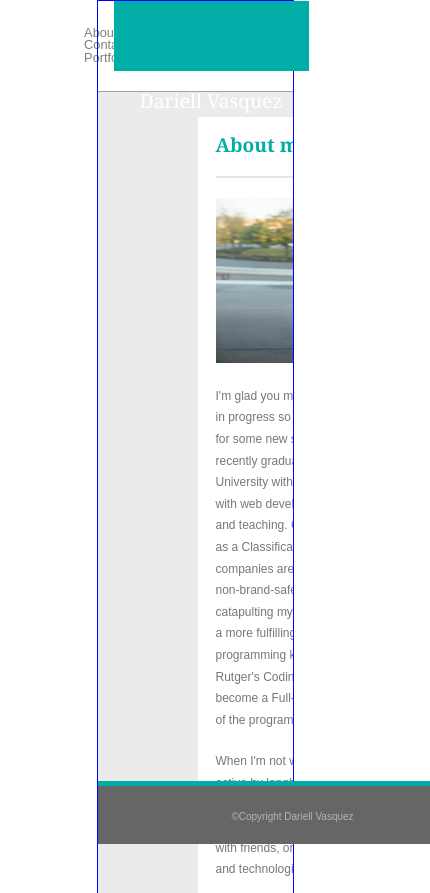
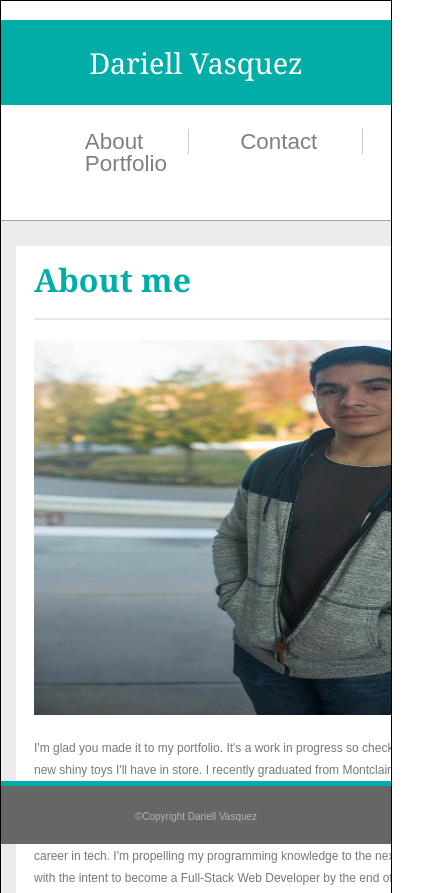
Before and after one commit to Dquez/Responsive-Portfolio, a plain HTML site: page index.html in a window 390 px wide. Shown: the top 893 px of the page, 430 px wide, since content can reach past the window. Drawn offline with Linux system fonts and the light colour scheme.

Commit message:
Finished 640 media query

```diff
--- a/assets/css/style.css
+++ b/assets/css/style.css
@@ -325,6 +325,7 @@ aside img {
         position: fixed;
         bottom: 0;
         width: 100%;
+        height:72px;
         float: left;
     }
 }
@@ -332,45 +333,86 @@ aside img {
 
 @media screen and (max-width: 640px) and (min-width:0) {
     body {
-        border: 1px solid blue;
-        width: 50%;
+        border: 1px solid black;
     }
 
+	#navbar {
+	    position: relative;
+	    top:85px;
+	    left:10%;
+	   	float:left;
+	    font-family: Arial;
+	    font-size: 1.4em;
+	    color: rgba(255, 255, 255, 0.5);
+	    word-spacing: 2em;
+	    padding: 2em;
+	    padding-right:0;
+	}
 
     .name {
         background-color: rgb(0, 174, 167);
-        width: 195px;
-        height: 70px;
-        position: relative;
-        left: 16px;
-        font-size: 1.2em;
+        width: 100%;
+        height: 85px;
+        position:relative;
+        top:-115px;
+        left:0;
         text-align: center;
+        clear:both;
     }
+
+    .name h1 {
+    	margin-top:15px;
+    	font-size:1.5em;
+    }
+
     /* MAIN CONTENT */
     .main {
         overflow: auto;
         width: 100%;
+
     }
 
     #about {
-        width: 256px;
+        width: 560px;
+		position: relative;
+        left: 15px;
+        top: 25px;
+
+
     }
 
-
+	#about h1 {
+		font-size:2em;
+   }
 
     #about img {
         width: inherit;
-        height: 165px;
+        height: 375px;
         float: none;
     }
 
     /* SIDE BAR/SOCIAL MEDIA */
     aside {
-        width: 165px;
+        width: 560px;
         padding: 20px;
+        float:left;
+        margin-bottom:100px;
         position: relative;
-        top: -765px;
-        right: 350px;
+        top: 50px;
+        left: 15px;
+        clear:both;
+    }
+
+	aside h2 {
+		margin:15px;
+
+	}
+
+
+    span {
+    	float: left;
+    	font-size: 2em;
+        margin-top: -15px;
     }
 
     aside img {
```
Also changed, not shown: index.html (+2 -1 lines).
